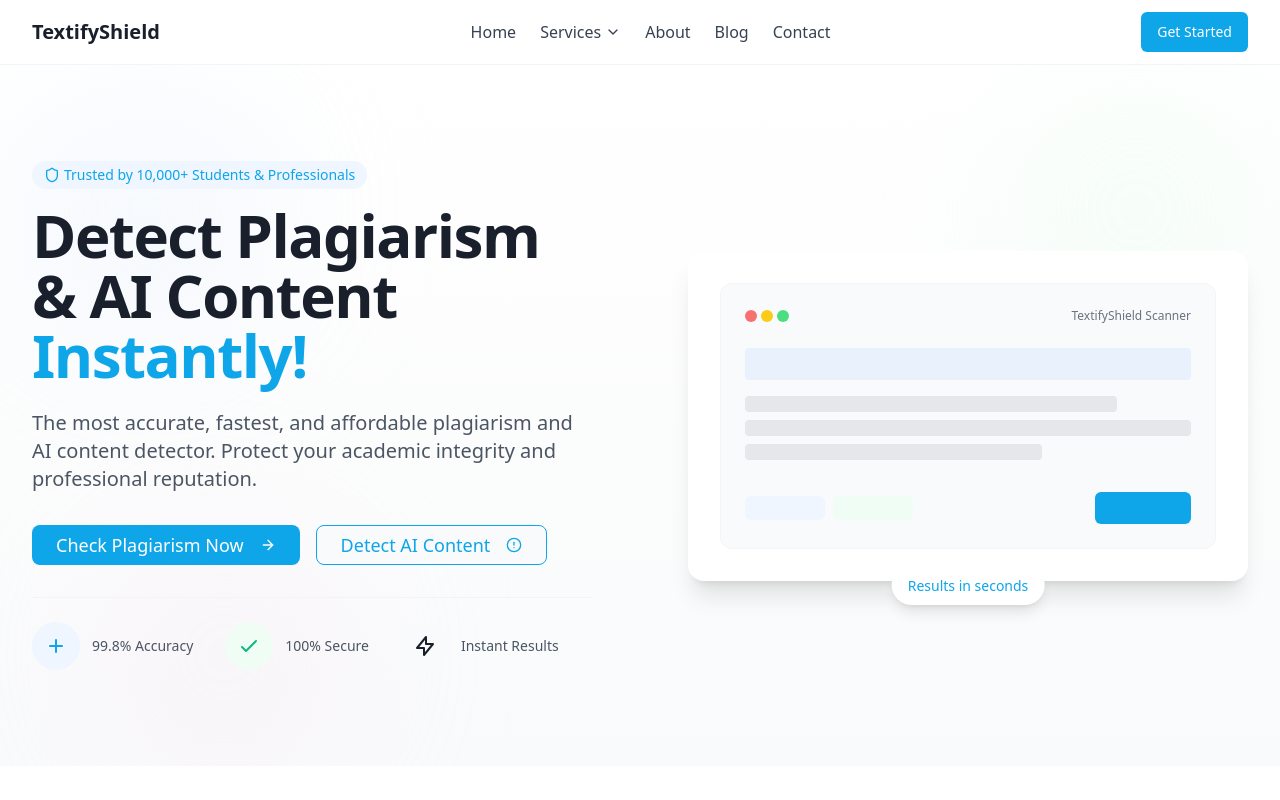
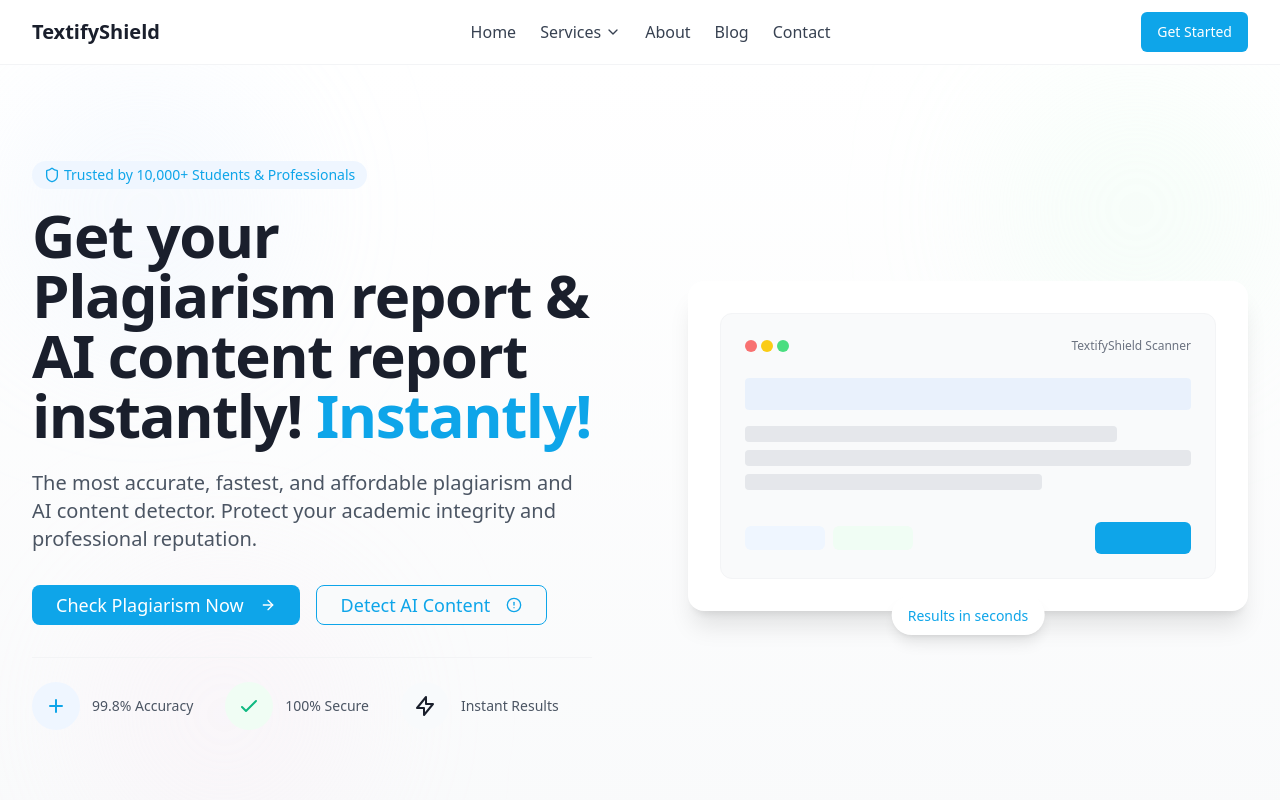
Before and after one commit to mmelody606/textify-ai-shield, a React (Vite) app: page / in a window 1280 px wide. Shown: the top 800 px of the page. Built offline with nearby package versions, Linux system fonts and the light colour scheme.

Commit message:
Refactor: Update HeroSection text
Replaced the text "hi" with "Get your Plagiarism report & AI content report instantly" in the HeroSection component.

```diff
--- a/src/components/home/HeroSection.tsx
+++ b/src/components/home/HeroSection.tsx
@@ -1,3 +1,4 @@
+
 import { Link } from "react-router-dom";
 import { Button } from "@/components/ui/button";
 import { ArrowRight, Shield, AlertCircle } from "lucide-react";
@@ -16,7 +17,7 @@ const HeroSection = () => {
                 <Shield className="mr-1 h-4 w-4" /> Trusted by 10,000+ Students & Professionals
               </span>
               <h1 className="text-4xl md:text-5xl lg:text-6xl font-extrabold text-brand mb-6 tracking-tight">
-                Detect Plagiarism & AI Content{" "}
+                Get your Plagiarism report & AI content report instantly!{" "}
                 <span className="text-brand-blue">Instantly!</span>
               </h1>
               <p className="text-lg md:text-xl text-gray-600 mb-8">
```
